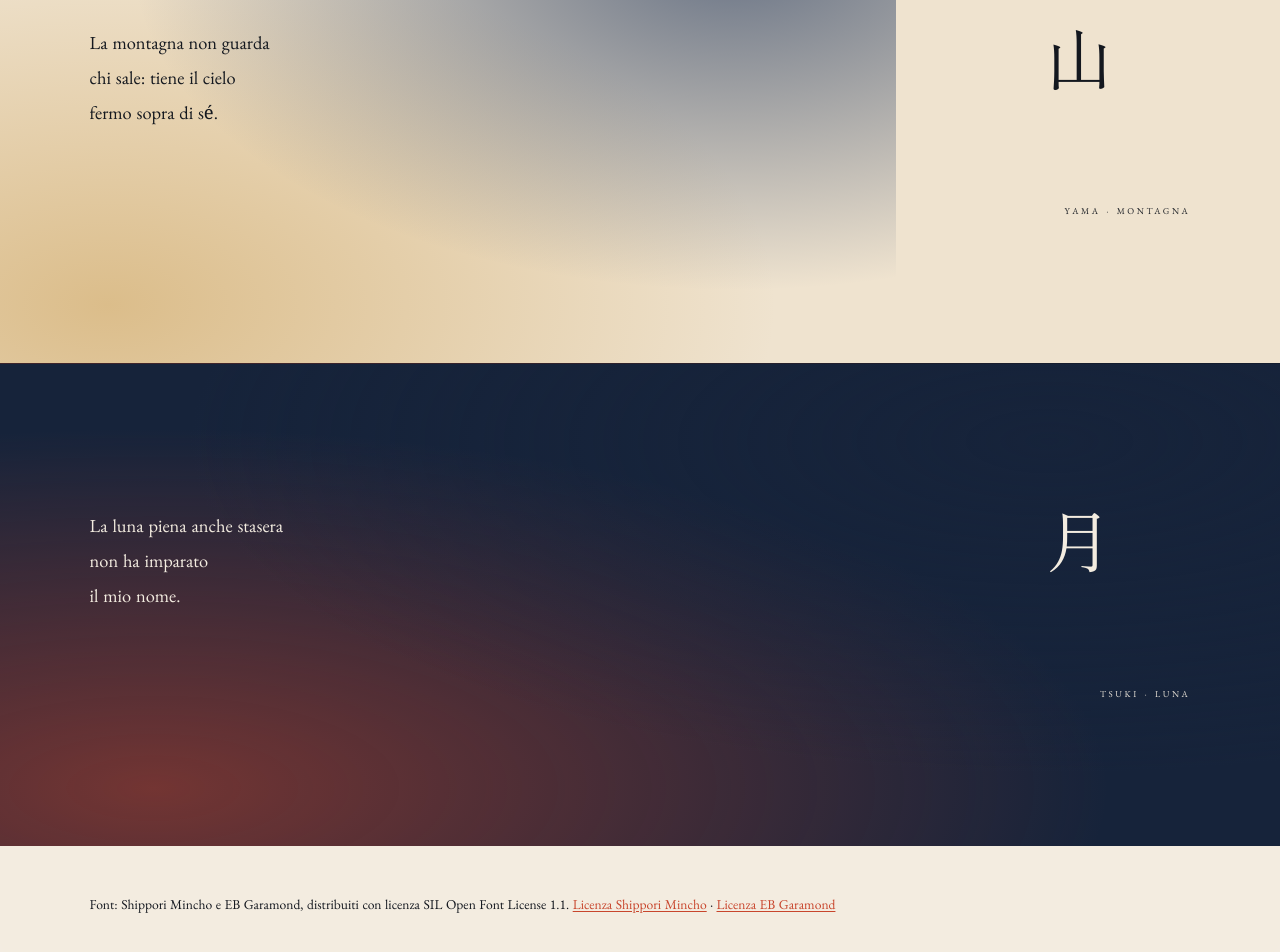
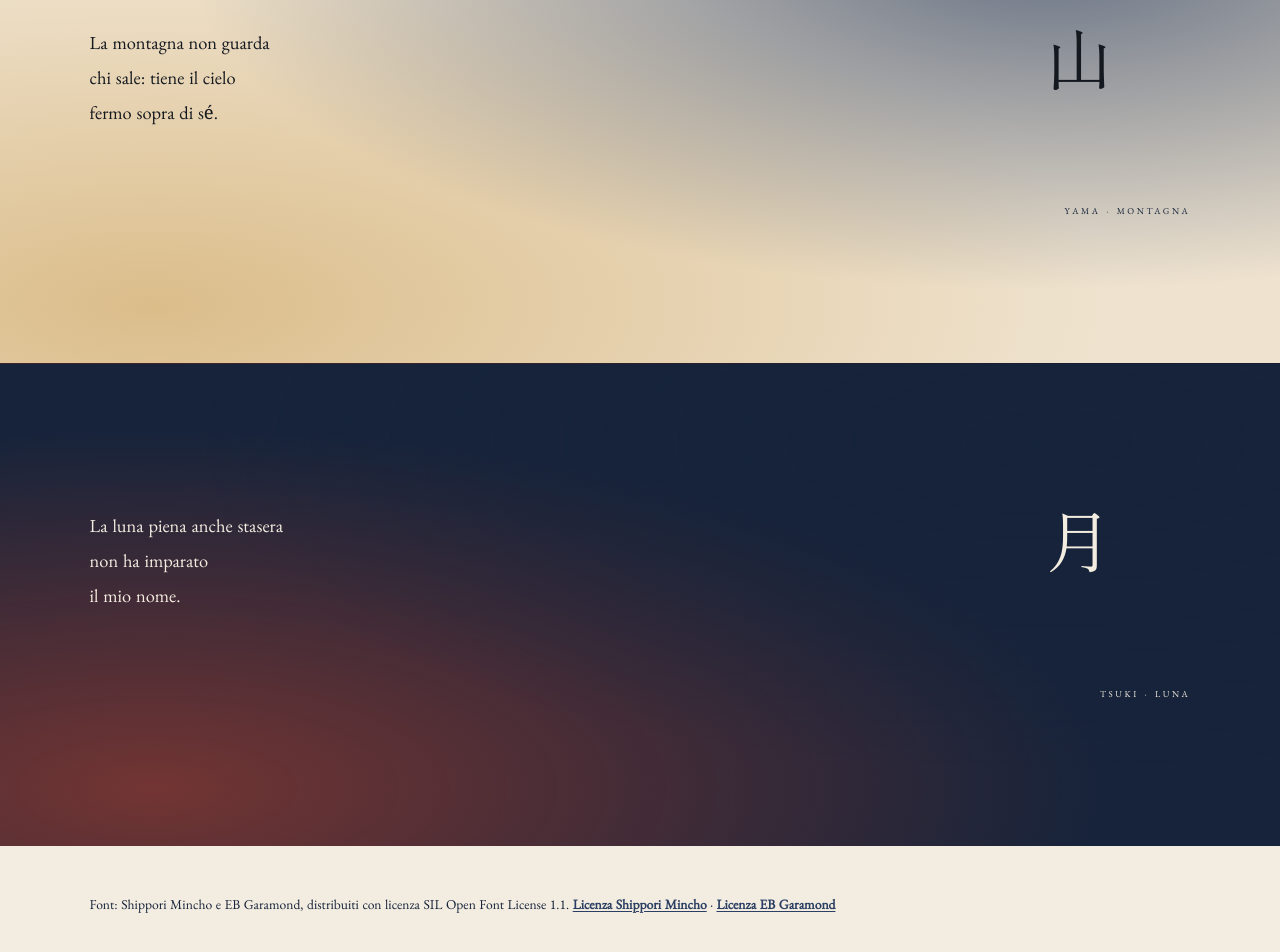
Before and after one commit to Sam-agent-lab/ukiyo-e, a website built with Vite: page index.html in a window 1280 px wide. Shown: the part 1402-2354 px from the top of the page. Built offline with nearby package versions, Linux system fonts and the light colour scheme.

Commit message:
fix: contrasto etichetta yama, footer e testo sopra il crepuscolo

```diff
--- a/src/styles/base.css
+++ b/src/styles/base.css
@@ -11,6 +11,12 @@ html {
   line-height: 1.6;
   text-rendering: optimizelegibility;
   -webkit-font-smoothing: antialiased;
+}
+
+body > header,
+body > main,
+body > footer {
+  position: relative;
 }
 
 body {
@@ -48,16 +54,17 @@ svg {
 footer {
   padding: 3rem clamp(1.5rem, 7vw, 7rem) 4.5rem;
   font-size: 0.85rem;
-  color: var(--c-ink);
+  color: var(--c-indigo-deep);
 }
 
 footer a {
-  color: var(--c-vermilion);
+  color: var(--c-indigo);
+  font-weight: 600;
   text-underline-offset: 2px;
 }
 
 footer a:hover {
-  color: var(--c-indigo-deep);
+  color: var(--c-vermilion);
 }
 
 @media (prefers-reduced-motion: reduce) {
--- a/src/styles/sections.css
+++ b/src/styles/sections.css
@@ -44,8 +44,7 @@
   --section-bg: var(--c-paper-warm);
   --section-fg: var(--c-ink);
 
-  background-size: 70% 100%, 70% 100%;
-  background-position: left top, left bottom;
+  background-size: 100% 100%;
   background-repeat: no-repeat;
 }
 
@@ -98,8 +97,12 @@
   text-align: right;
   white-space: nowrap;
   color: inherit;
-  opacity: 0.95;
+  opacity: 1;
   writing-mode: horizontal-tb;
+}
+
+.section--yama .section__romaji {
+  color: var(--c-indigo-deep);
 }
 
 .section__poem {
```
